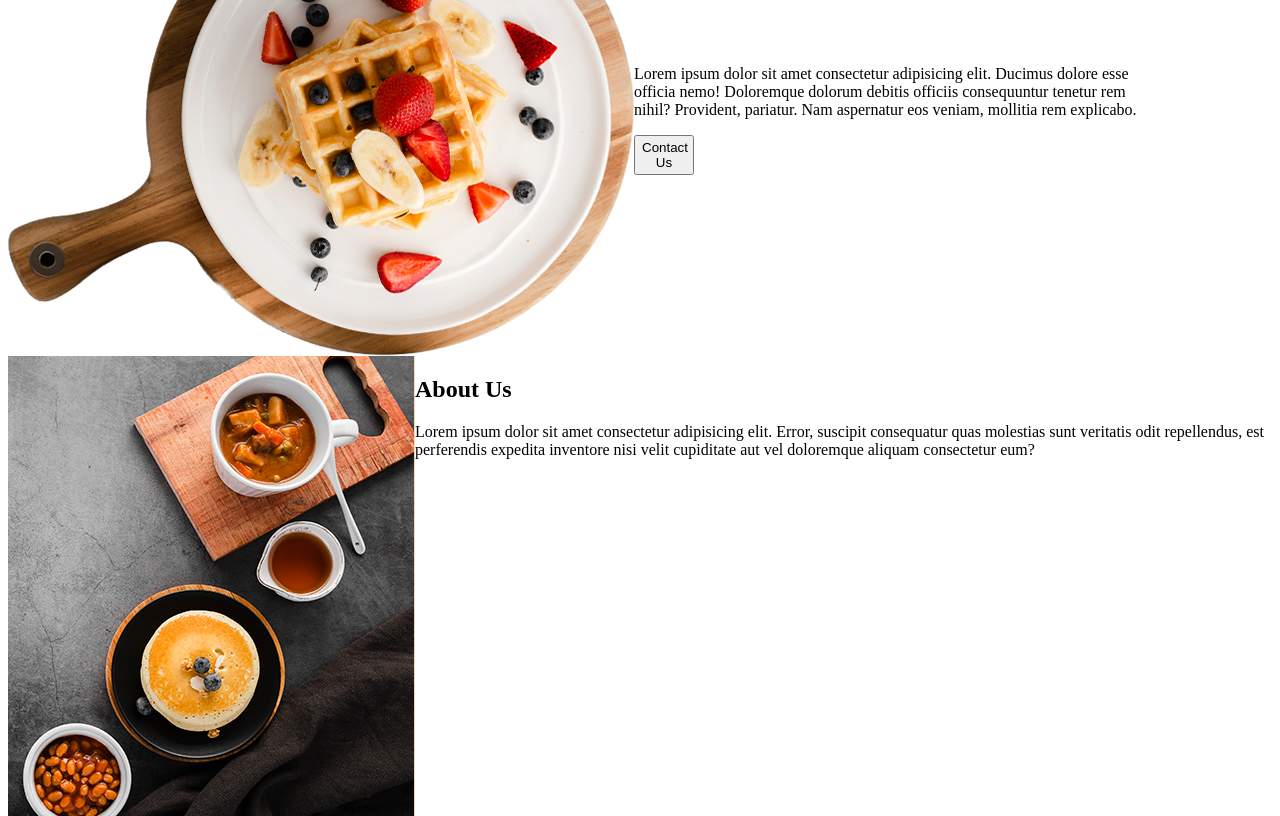
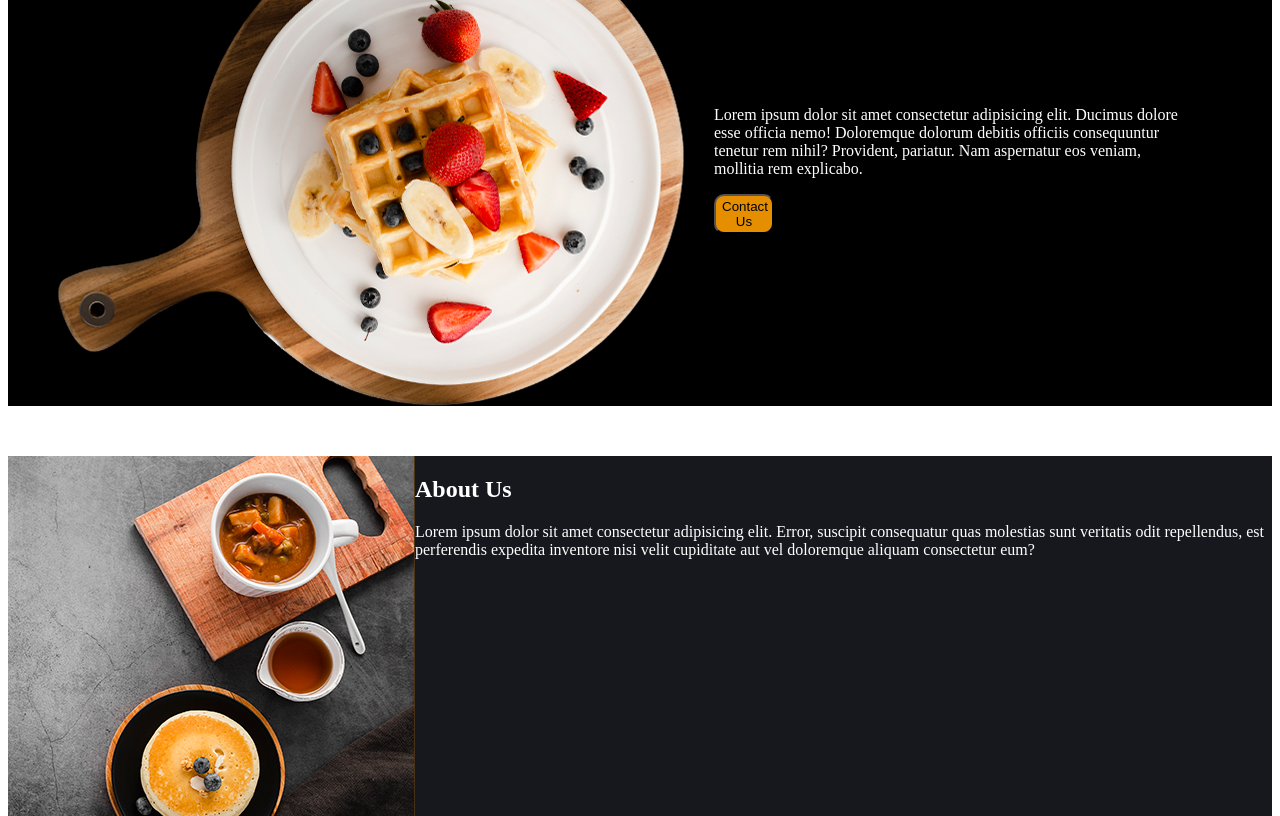
Before and after one commit to jorgelpat/foodLover, a plain HTML site: page index.html in a window 1280 px wide. Shown: the part 240-1056 px from the top of the page. Drawn offline with nearby package versions, Linux system fonts and the light colour scheme.

Commit message:
style: :lipstick: se agrega fondo
se agrega fondo y se configura boton, además se reposicionan los datos en html

```diff
--- a/css/style.css
+++ b/css/style.css
@@ -1,5 +1,10 @@
 @import url(style.css);
 
+
+.home{
+    /* background-image: url("../storage/img/placeYourImageHere0.png"); */
+    background-color: black;
+}
 
 
 
@@ -36,10 +41,16 @@
     flex-direction: row;
 } */
 
+.aboqual{
+    background-color: #17171e;
+    color: #fff;
+}
+
 
 .lista1{
     background-image: url("storage/img/placeYourImageHere0");
     display: flex;
+    margin: 50px;
 }
 
 .lista1 div{
@@ -47,12 +58,16 @@
     display: flex;
     flex-direction: column;
     justify-content: center;
+    margin: 30px;
+    color: #fff;
 }
 
 
 button{
     height: 40px;
     width: 60px;
+    background-color: #e58f00;
+    border-radius: 10px;
 }
 
 .ourfood{
--- a/index.html
+++ b/index.html
@@ -10,6 +10,7 @@
     <link href='https://unpkg.com/boxicons@2.1.4/css/boxicons.min.css' rel='stylesheet'>
 </head>
 <body>
+    <div class="home">
         <div class="encabezado">
             <header>
                 <ul>
@@ -33,12 +34,13 @@
                     Ducimus dolore esse officia nemo! Doloremque dolorum debitis
                     officiis consequuntur tenetur rem nihil? Provident, pariatur.
                     Nam aspernatur eos veniam, mollitia rem explicabo.
-
                 </p>
                 <button>Contact Us</button>
             </div>
         </div>
+    </div>
 
+    <div class="aboqual">
         <div class="lista2">
             <img src="storage/img/placeYourImageHereGaleria0.png" alt="">
             <div class="about">
@@ -65,6 +67,8 @@
             </div>
 
         </div>
+    </div>
+
 
     <div class="Ourfood">
         <div>Our Food Gallery</div>
```
Lines whose indentation alone changed are shown as unchanged.
